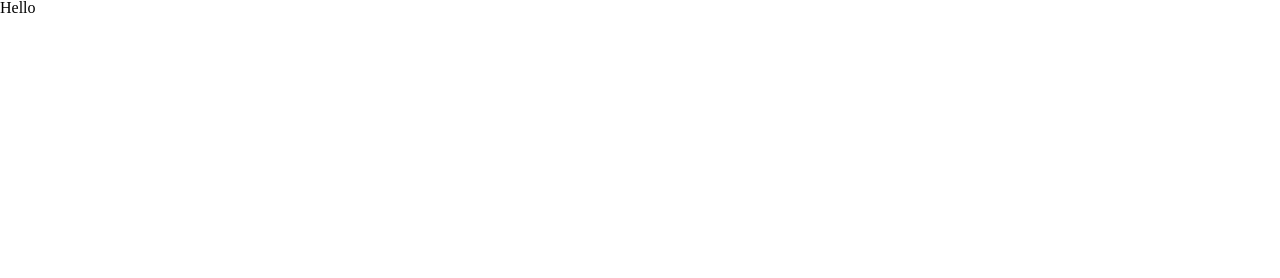
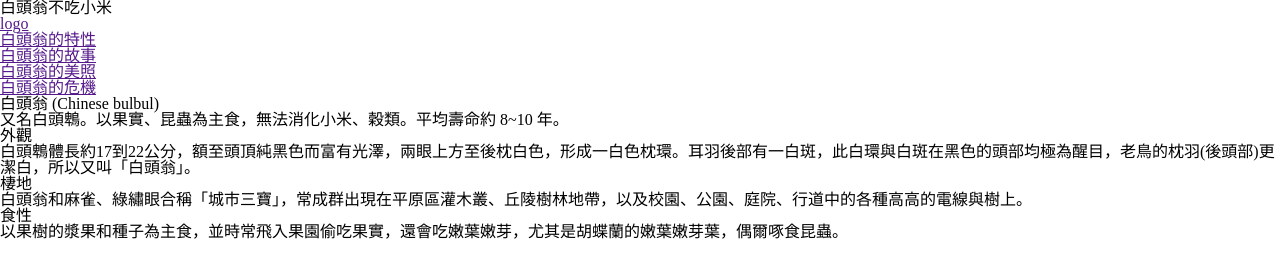
Before and after one commit to pengpon/trident-demo, a website: page src/index.html in a window 1280 px wide. Drawn offline with Linux system fonts and the light colour scheme.

Commit message:
feat: add basic html

```diff
--- a/src/index.html
+++ b/src/index.html
@@ -7,6 +7,54 @@
     <title>Trident-Tech HTML-CSS</title>
   </head>
   <body>
-    <h1>Hello</h1>
+    <main>
+      <nav class="navbar">
+        <a class="toggler-navbar">
+          <div class="hamburger-menu">
+            <span></span>
+            <span></span>
+            <span></span>
+          </div>
+        </a>
+        <h1>白頭翁不吃小米</h1>
+        <a class="logo" href="">logo</a>
+      </nav>
+      <div class="sidebar">
+        <ul>
+          <li class="active"><a href="">白頭翁的特性</a></li>
+          <li><a href="">白頭翁的故事</a></li>
+          <li><a href="">白頭翁的美照</a></li>
+          <li><a href="">白頭翁的危機</a></li>
+        </ul>
+      </div>
+      <section class="banner">
+        <h2 class="title">白頭翁 (Chinese bulbul)</h2>
+        <p class="description">
+          又名白頭鵯。以果實、昆蟲為主食，無法消化小米、穀類。平均壽命約 8~10
+          年。
+        </p>
+      </section>
+      <section class="feature">
+        <div class="item">
+          <h2 class="item__title">外觀</h2>
+          <p class="item__description">
+            白頭鵯體長約17到22公分，額至頭頂純黑色而富有光澤，兩眼上方至後枕白色，形成一白色枕環。耳羽後部有一白斑，此白環與白斑在黑色的頭部均極為醒目，老鳥的枕羽(後頭部)更潔白，所以又叫「白頭翁」。
+          </p>
+        </div>
+        <div class="item">
+          <h2 class="item__title">棲地</h2>
+          <p class="item__description">
+            白頭翁和麻雀、綠繡眼合稱「城市三寶」，常成群出現在平原區灌木叢、丘陵樹林地帶，以及校園、公園、庭院、行道中的各種高高的電線與樹上。
+          </p>
+        </div>
+        <div class="item">
+          <h2 class="item__title">食性</h2>
+          <p class="item__description">
+            以果樹的漿果和種子為主食，並時常飛入果園偷吃果實，還會吃嫩葉嫩芽，尤其是胡蝶蘭的嫩葉嫩芽葉，偶爾啄食昆蟲。
+          </p>
+        </div>
+      </section>
+    </main>
+    <script src="./index.js"></script>
   </body>
 </html>
```
